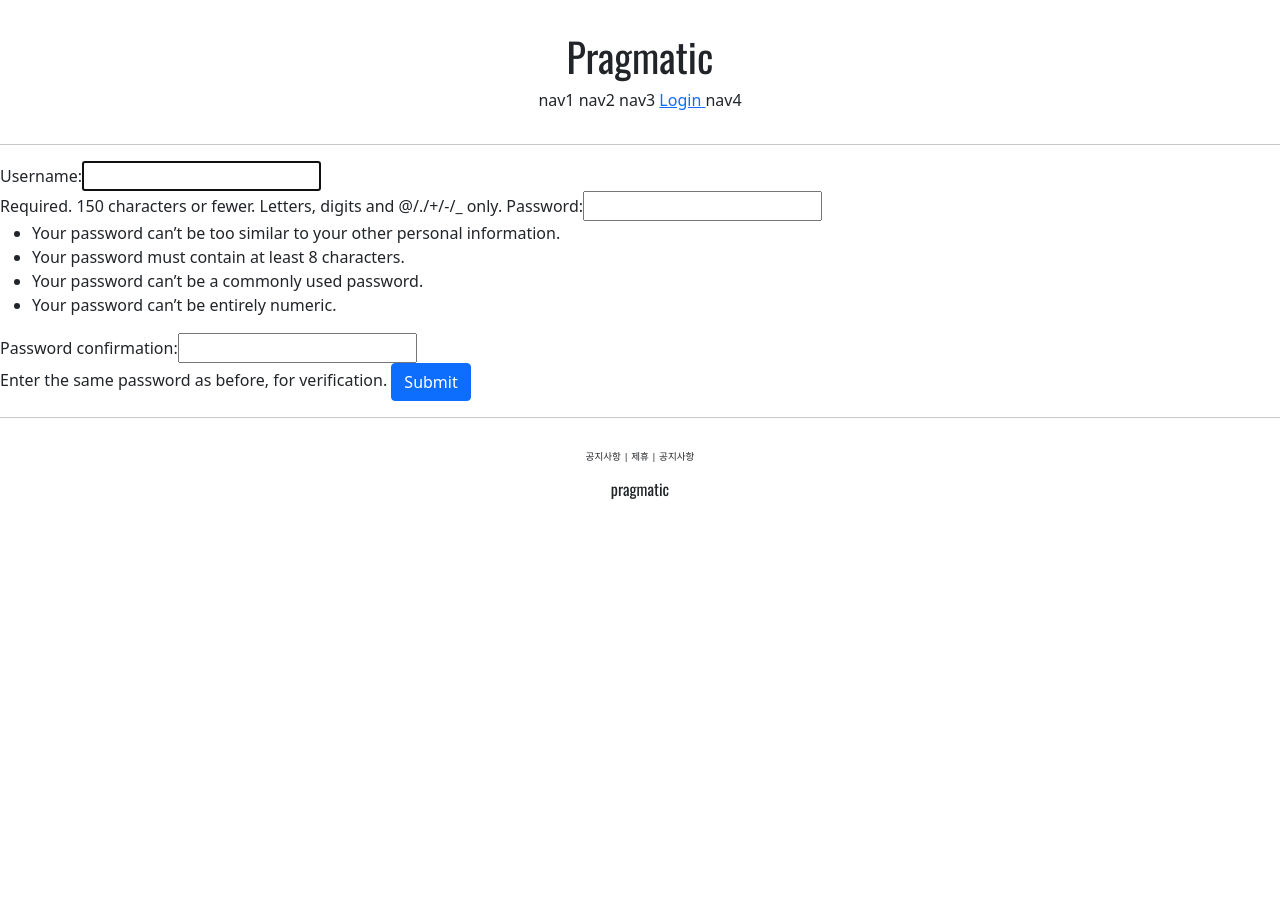
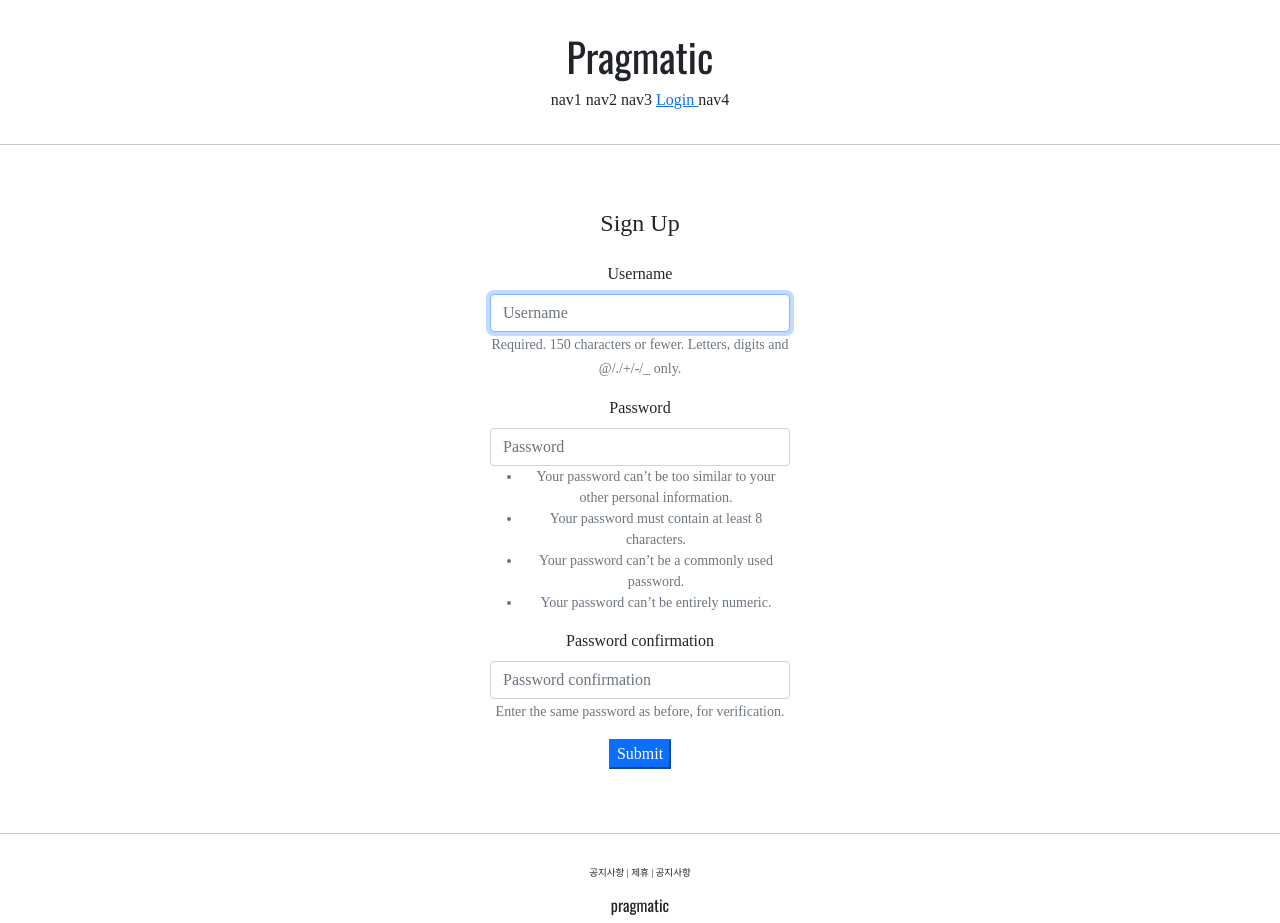
Before and after one commit to Marc416/djangotest, a Django app: page /account/create/ in a window 1280 px wide. Before the commit the page ends 499 px from the top, so only its background shows below. Run offline with Django 3.2, Linux system fonts and the light colour scheme; some libraries are stand-ins or nearby versions.

Commit message:
Apply boot strap - fonts - styles

```diff
--- a/pragmatic/accountapp/templates/accountapp/create.html
+++ b/pragmatic/accountapp/templates/accountapp/create.html
@@ -1,10 +1,18 @@
 {% extends 'base.html' %}
+{% load bootstrap4 %}
 {% block content %}
-    <div>
+    <div style="text-align: center; max-width: 300px; margin: 4rem auto;">
+        {#    mb : margin bottom#}
+        <div class="mb-4">
+            <h4>Sign Up
+            </h4>
+        </div>
         <form action="{% url 'accountapp:create' %}" method="post">
             {% csrf_token %}
-            {{ form }}
-            <input type="submit" class="btn btn-primary">
+            {#                {{ form }}#}
+            {#                Below is for boot strap form#}
+            {% bootstrap_form form %}
+            <input type="submit" class=" btn-primary">
         </form>
     </div>
 
--- a/pragmatic/pragmatic/settings.py
+++ b/pragmatic/pragmatic/settings.py
@@ -46,6 +46,7 @@ INSTALLED_APPS = [
     'django.contrib.sessions',
     'django.contrib.messages',
     'django.contrib.staticfiles',
+    "bootstrap4",
     'accountapp',
 ]
 
--- a/pragmatic/templates/base.html
+++ b/pragmatic/templates/base.html
@@ -1,7 +1,8 @@
 <!DOCTYPE html>
 <html lang="ko">
 {% include 'head.html' %}
-<body>
+{#모든글을 나눔스퀘어로 바꾼다#}
+<body style="font-family: NanumSquareRound">
 {% include 'header.html' %}
 <hr>
 {% block content %}
--- a/pragmatic/templates/head.html
+++ b/pragmatic/templates/head.html
@@ -16,4 +16,26 @@
     {#Default Css LINK#}
     {# static에 base css파일을 넘겨줘라#}
     <link rel="stylesheet" , type="text/css" , href="{% static 'base.css' %}">
+
+    <style>
+        @font-face {
+            font-family: 'NanumSquareRoundR';
+            src: local('NanumSquareRoundR'), url("{% static 'fonts/NanumSquareRoundR.ttf' %}") format('opentype');
+        }
+
+        @font-face {
+            font-family: 'NanumSquareRoundB';
+            src: local('NanumSquareRoundB'), url("{% static 'fonts/NanumSquareRoundB.ttf.ttf' %}") format('opentype');
+        }
+
+        @font-face {
+            font-family: 'NanumSquareRoundEB';
+            src: local('NanumSquareRoundEB'), url("{% static 'fonts/NanumSquareRoundEB.ttf' %}") format('opentype');
+        }
+
+        @font-face {
+            font-family: 'NanumSquareRoundL';
+            src: local('NanumSquareRoundL'), url("{% static 'fonts/NanumSquareRoundL.ttf' %}") format('opentype');
+        }
+    </style>
 </head>
```
Also changed, not shown: pragmatic/accountapp/templates/accountapp/login.html (+7 -3 lines), pragmatic/static/fonts/NanumSquareRoundB.ttf (added), pragmatic/static/fonts/NanumSquareRoundEB.ttf (added), pragmatic/static/fonts/NanumSquareRoundL.ttf (added), 1 other file.
